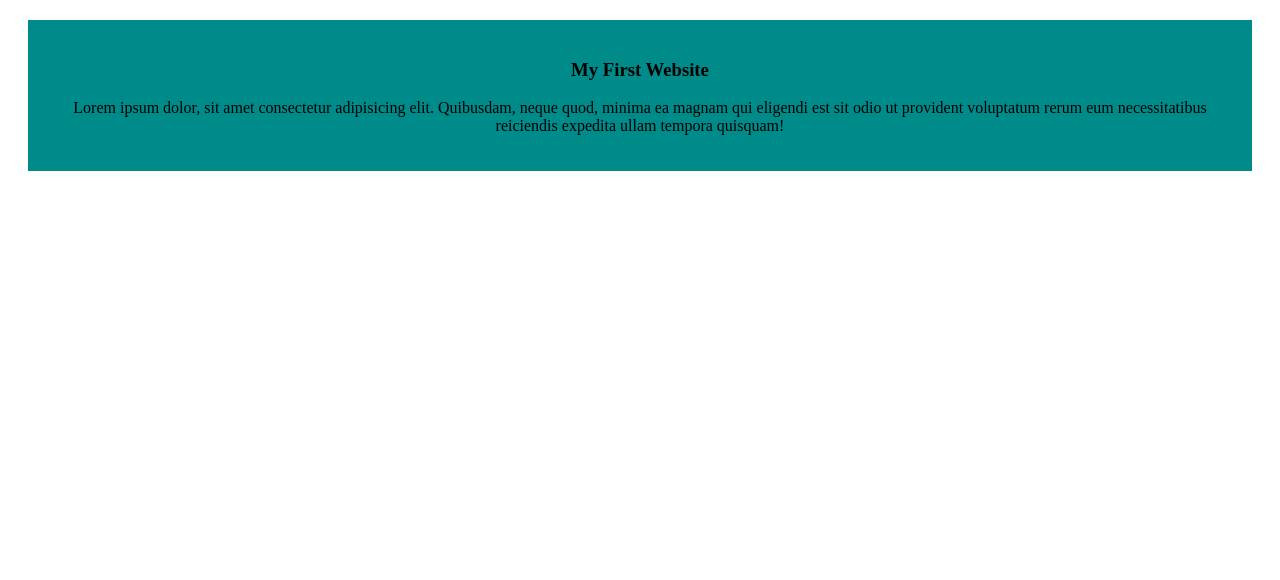
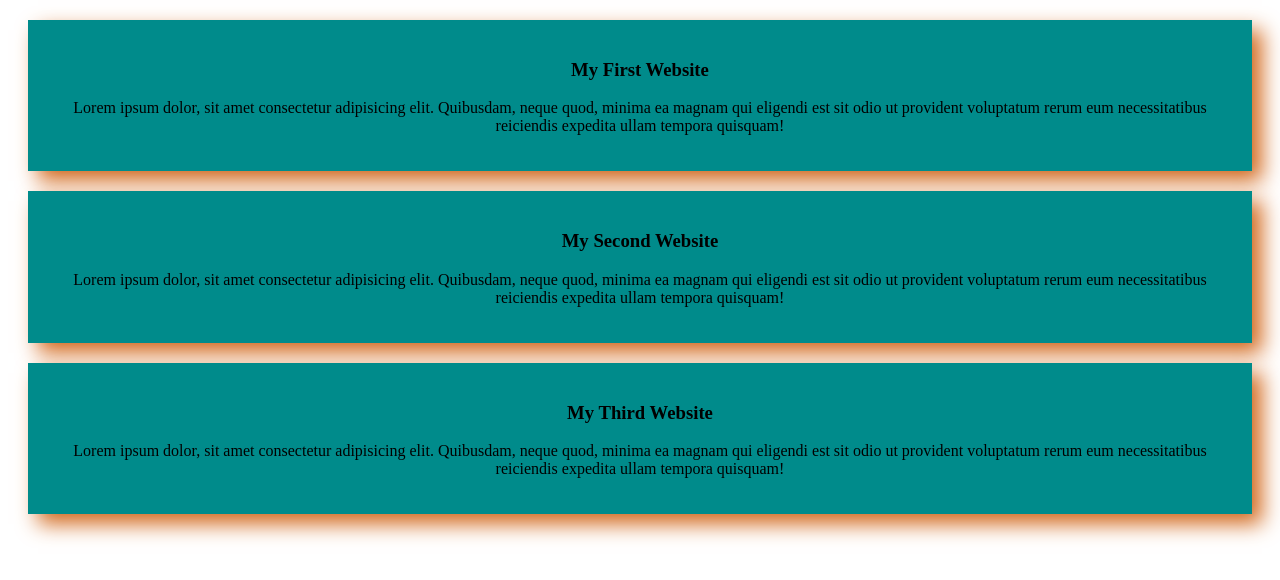
Before and after one commit to Faysal792/my-first-simple-repo, a plain HTML site: page simple.html in a window 1280 px wide. Drawn offline with Linux system fonts and the light colour scheme.

Commit message:
added second and Third Blog

```diff
--- a/simple.html
+++ b/simple.html
@@ -12,5 +12,13 @@
         <h3>My First Website</h3>
         <p>Lorem ipsum dolor, sit amet consectetur adipisicing elit. Quibusdam, neque quod, minima ea magnam qui eligendi est sit odio ut provident voluptatum rerum eum necessitatibus reiciendis expedita ullam tempora quisquam!</p>
     </div>
+    <div>
+        <h3>My Second Website</h3>
+        <p>Lorem ipsum dolor, sit amet consectetur adipisicing elit. Quibusdam, neque quod, minima ea magnam qui eligendi est sit odio ut provident voluptatum rerum eum necessitatibus reiciendis expedita ullam tempora quisquam!</p>
+    </div>
+    <div>
+        <h3>My Third Website</h3>
+        <p>Lorem ipsum dolor, sit amet consectetur adipisicing elit. Quibusdam, neque quod, minima ea magnam qui eligendi est sit odio ut provident voluptatum rerum eum necessitatibus reiciendis expedita ullam tempora quisquam!</p>
+    </div>
 </body>
 </html>
--- a/styles/blog.css
+++ b/styles/blog.css
@@ -4,4 +4,6 @@ div{
     text-align: center;
     text-justify: ;
     margin: 20px;
+    border: 20px;
+box-shadow: 10px 10px 20px chocolate;
 }
```
